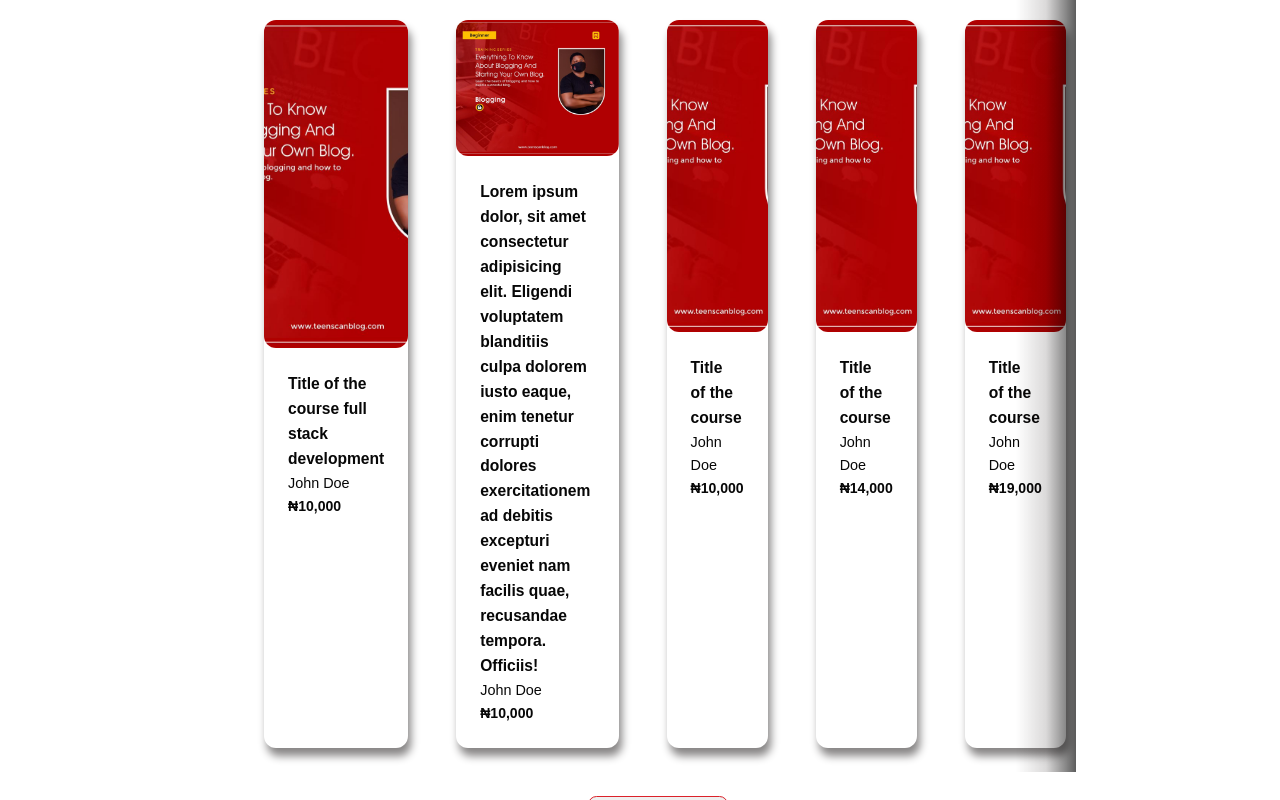
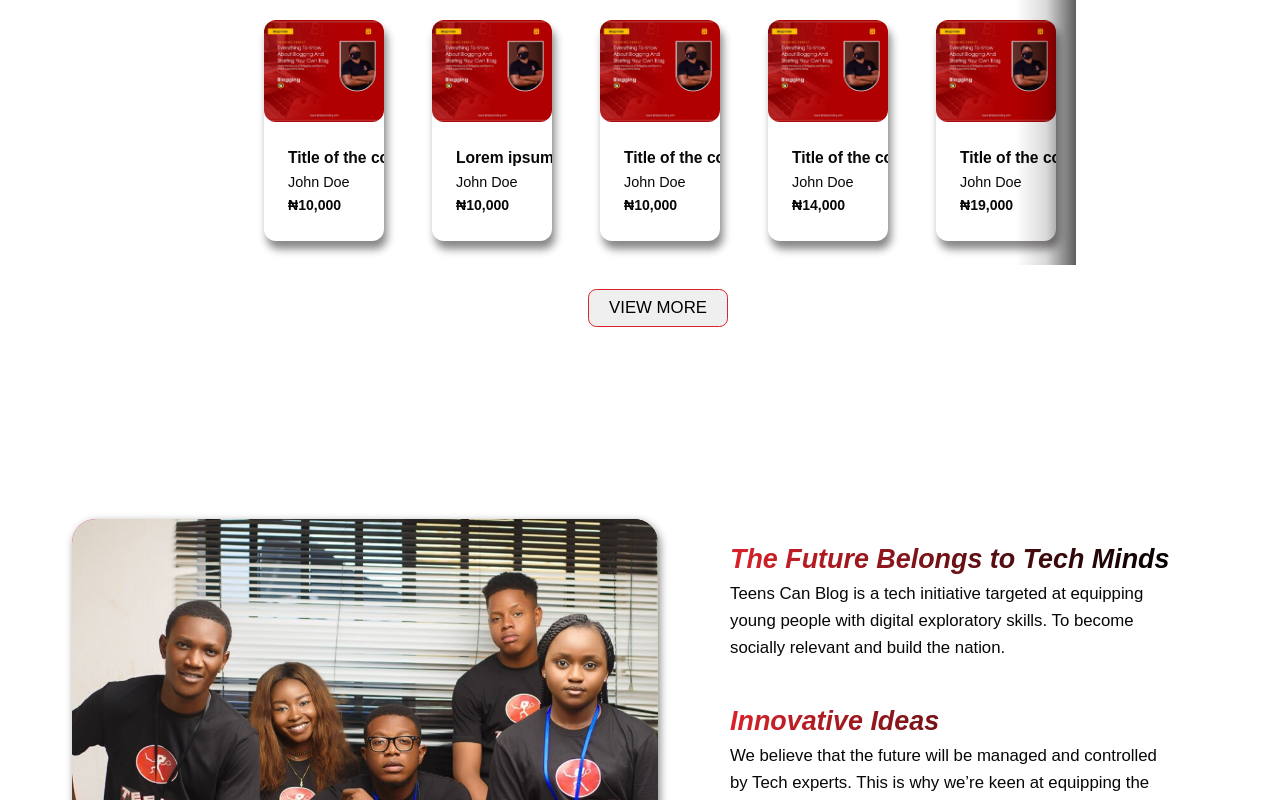
Before and after one commit to Niscolinx/teenscan, a React (Create React App) app: page / in a window 1280 px wide. Shown: the part 820-1620 px from the top of the page. Built offline with nearby package versions, Linux system fonts and the light colour scheme; what react-router-last-location would draw is missing.

Commit message:
working on courses

```diff
--- a/src/sass/components/course_cards.scss
+++ b/src/sass/components/course_cards.scss
@@ -1,4 +1,3 @@
-
 .course__cards {
     margin: 5rem 0;
     // display: grid;
@@ -11,13 +10,11 @@
     position: relative;
     margin: 0 5rem;
 
-
     .course {
         box-shadow: 3px 8px 9px rgb(136, 134, 134);
         border-radius: 1rem 1rem;
         margin: 2rem;
         display: grid;
-
 
         &__imgbox {
             border-radius: 1rem 1rem;
@@ -33,14 +30,16 @@
             object-fit: cover;
         }
         &__details {
-            white-space: break-spaces;
+            width: 10em;
+            overflow: hidden;
+            white-space: nowrap;
+            text-overflow: ellipsis;
             padding: 2rem;
         }
 
         &__title {
             font-family: $font-primary;
             font-size: 1.3rem;
-
         }
         &__creator {
             font-size: 1.2rem;
@@ -48,6 +47,4 @@
         &__price {
         }
     }
-
-
 }
```
